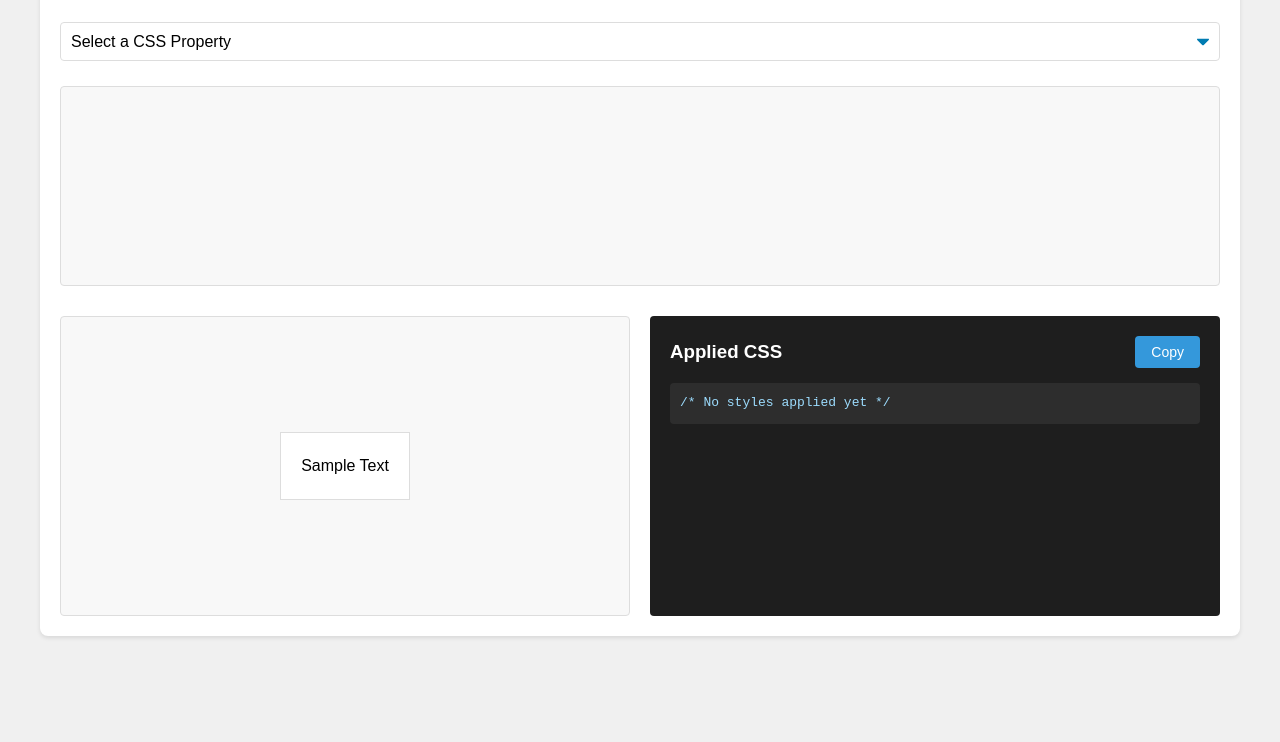
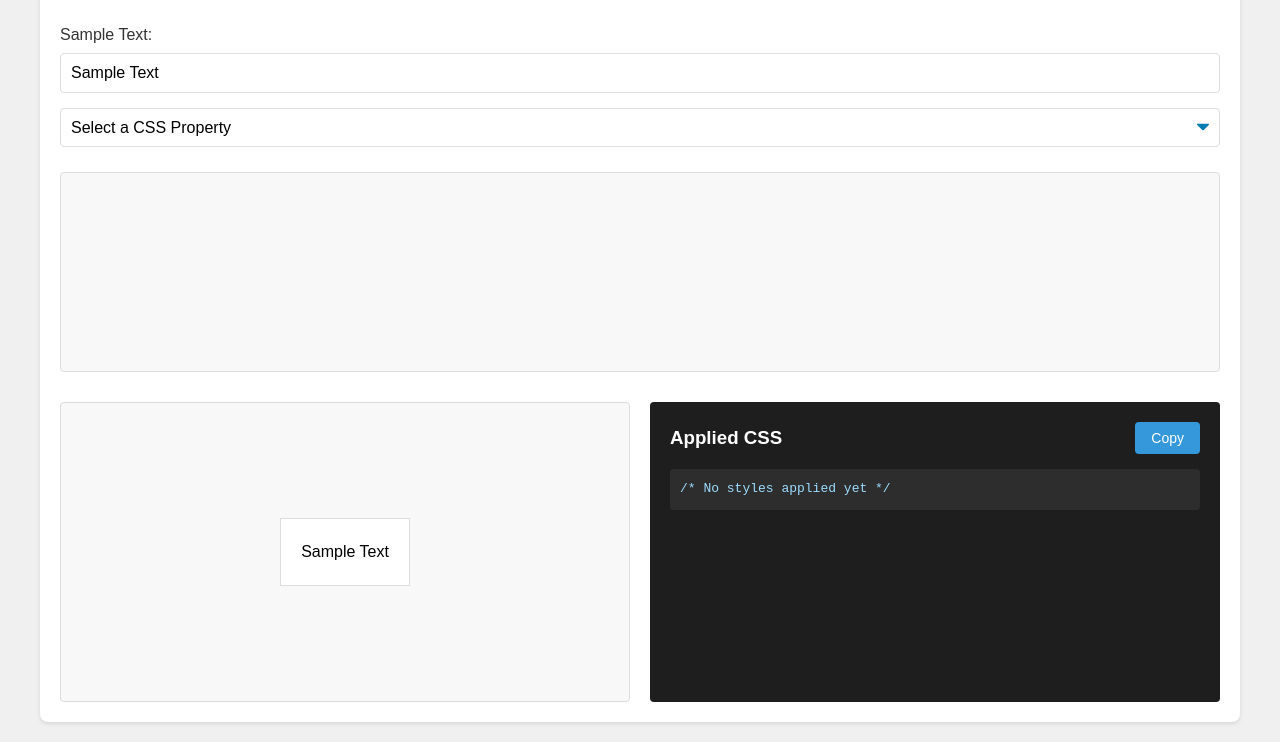
Before and after one commit to d3v0ps-cloud/CSS-Property-Explorer, a plain HTML site: page index.html in a window 1280 px wide. Shown: the part 99-841 px from the top of the page. Before the commit the page ends 800 px from the top, so only its background shows below. Drawn offline with Linux system fonts and the light colour scheme.

Commit message:
text input

```diff
--- a/index.html
+++ b/index.html
@@ -14,6 +14,10 @@
 
         <main>
             <div class="controls">
+                <div class="control-group">
+                    <label for="sampleText">Sample Text:</label>
+                    <input type="text" id="sampleText" value="Sample Text" placeholder="Enter custom text">
+                </div>
                 <select id="propertySelect">
                     <option value="">Select a CSS Property</option>
                     <option value="width">width</option>
--- a/script.js
+++ b/script.js
@@ -5,12 +5,19 @@ document.addEventListener('DOMContentLoaded', () => {
     const valueControls = document.getElementById('valueControls');
     const demoElement = document.getElementById('demoElement');
     const cssCode = document.getElementById('cssCode');
+    const sampleText = document.getElementById('sampleText');
 
     console.log('Elements found:', {
         propertySelect: !!propertySelect,
         valueControls: !!valueControls,
         demoElement: !!demoElement,
-        cssCode: !!cssCode
+        cssCode: !!cssCode,
+        sampleText: !!sampleText
+    });
+
+    // Handle sample text changes
+    sampleText.addEventListener('input', (e) => {
+        demoElement.textContent = e.target.value;
     });
 
     const appliedStyles = new Map();
--- a/styles.css
+++ b/styles.css
@@ -32,6 +32,36 @@ h1 {
 
 .controls {
     margin-bottom: 30px;
+}
+
+.control-group {
+    margin-bottom: 15px;
+}
+
+.control-group label {
+    display: block;
+    margin-bottom: 5px;
+    color: #333;
+    font-weight: 500;
+}
+
+#sampleText {
+    width: 100%;
+    padding: 10px;
+    font-size: 16px;
+    border: 1px solid #ddd;
+    border-radius: 4px;
+    background-color: white;
+}
+
+#sampleText:hover {
+    border-color: #999;
+}
+
+#sampleText:focus {
+    outline: none;
+    border-color: #3498db;
+    box-shadow: 0 0 0 2px rgba(52, 152, 219, 0.2);
 }
 
 select {
```
